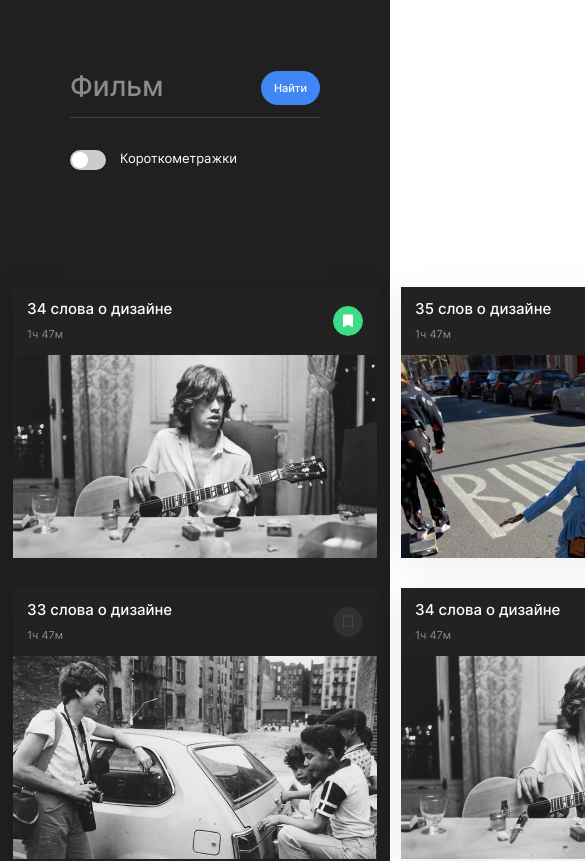
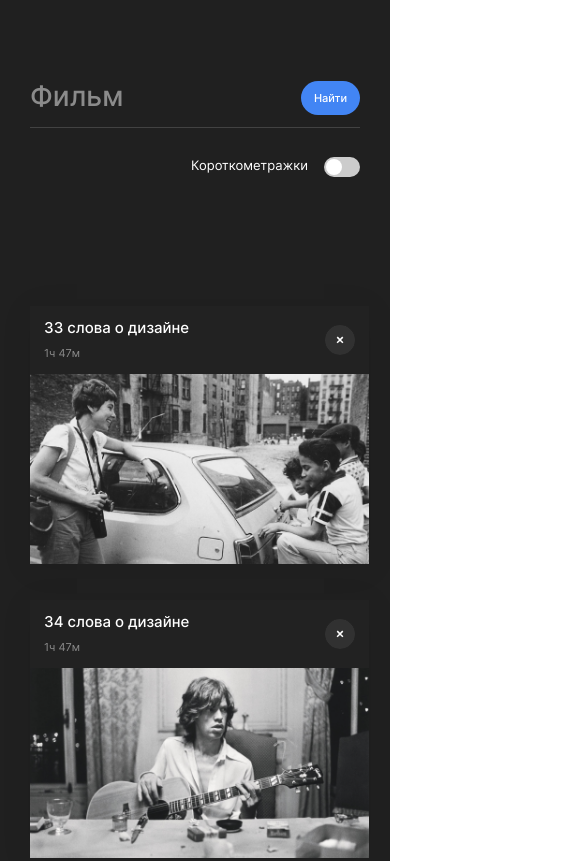
Before and after one commit to x-borz/movies-explorer-frontend, a React (Create React App) app: page / in a window 390 px wide. Shown: the top 861 px of the page, 585 px wide, since content can reach past the window. Built offline with nearby package versions, Linux system fonts and the light colour scheme.

Commit message:
feat movies & saved movies res 768px

```diff
--- a/src/components/App/App.js
+++ b/src/components/App/App.js
@@ -8,8 +8,8 @@ function App() {
   return (
     <div className="page">
       {/*<Main/>*/}
-      <Movies/>
-      {/*<SavedMovies/>*/}
+      {/*<Movies/>*/}
+      <SavedMovies/>
       <Footer/>
     </div>
   );
--- a/src/components/MoviesCard/MoviesCard.css
+++ b/src/components/MoviesCard/MoviesCard.css
@@ -10,6 +10,15 @@
   grid-template-columns: 306px auto;
   grid-template-rows: 41px auto 203px;
   transition: box-shadow .5s linear;
+}
+
+@media screen and (max-width: 900px) {
+  .movies-card {
+    width: 339px;
+    height: 258px;
+    grid-template-columns: 281px auto;
+    grid-template-rows: 41px auto 190px;
+  }
 }
 
 .movies-card:hover {
@@ -44,6 +53,15 @@
 .movies-card__img {
   grid-area: img;
   object-fit: cover;
+  width: 364px;
+  height: 203px;
+}
+
+@media screen and (max-width: 900px) {
+  .movies-card__img {
+    width: 339px;
+    height: 190px;
+  }
 }
 
 .movies-card__button {
--- a/src/components/MoviesCardList/MoviesCardList.css
+++ b/src/components/MoviesCardList/MoviesCardList.css
@@ -5,15 +5,31 @@
   align-items: center;
 }
 
+@media screen and (max-width: 900px) {
+  .movies-card-list {
+    padding: 82px 30px 0 30px;
+  }
+}
+
 .movies-card-list__container {
   margin: 0 0 30px 0;
   padding: 0;
   list-style-type: none;
   display: grid;
-  grid-template-columns: repeat(3, 1fr);
+  grid-template-columns: repeat(auto-fit, 364px);
   justify-items: center;
   column-gap: 24px;
   row-gap: 30px;
+  width: 100%;
+  justify-content: space-around;
+}
+
+@media screen and (max-width: 900px) {
+  .movies-card-list__container {
+    grid-template-columns: repeat(auto-fit, 339px);
+    column-gap: 30px;
+    row-gap: 36px;
+  }
 }
 
 .movies-card-list__container_type_saved-movies {
--- a/src/components/SearchForm/SearchForm.css
+++ b/src/components/SearchForm/SearchForm.css
@@ -1,5 +1,11 @@
 .search-form {
   padding: 70px 70px 0 70px;
+}
+
+@media screen and (max-width: 900px) {
+  .search-form {
+    padding: 80px 30px 0 30px;
+  }
 }
 
 .search-form__input {
@@ -54,6 +60,13 @@
   margin: 32px 0 47px 0;
 }
 
+@media screen and (max-width: 900px) {
+  .search-form__checkbox-group {
+    margin-top: 29px;
+    flex-direction: row-reverse;
+  }
+}
+
 .search-form__checkbox-label {
   margin-left: 14px;
   font-style: normal;
@@ -62,3 +75,9 @@
   line-height: 1.38;
   color: #fff;
 }
+
+@media screen and (max-width: 900px) {
+  .search-form__checkbox-label {
+    margin-right: 16px;
+  }
+}
```
